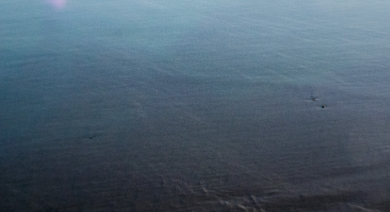
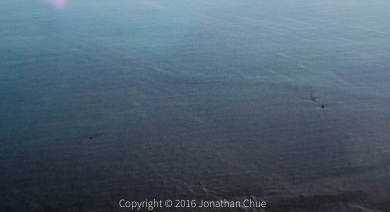
Before and after one commit to jchue/jonathanchue, a PHP site: page / in a window 390 px wide. Shown: the part 632-844 px from the top of the page. Run offline with PHP 8.4, Linux system fonts and the light colour scheme; some libraries are stand-ins or nearby versions.

Commit message:
Add footer

```diff
--- a/css/style.css
+++ b/css/style.css
@@ -116,4 +116,17 @@ a {
       top: -20px;
       z-index: 1; }
 
+.site-footer {
+  color: #fff;
+  bottom: 0;
+  font-size: 11px;
+  padding: 0 5px 2px 0;
+  position: absolute;
+  right: 0;
+  text-align: right; }
+  @media (max-width: 400px) {
+    .site-footer {
+      left: 0;
+      text-align: center; } }
+
 /*# sourceMappingURL=style.css.map */
--- a/css/style.scss
+++ b/css/style.scss
@@ -144,3 +144,18 @@ a {
         }
     }
 }
+
+.site-footer {
+    color: #fff;
+    bottom: 0;
+    font-size: 11px;
+    padding: 0 5px 2px 0;
+    position: absolute;
+    right: 0;
+    text-align: right;
+
+    @media (max-width: $breakpoint-small) {
+        left: 0;
+        text-align: center;
+    }
+}
--- a/index.php
+++ b/index.php
@@ -77,5 +77,9 @@
                 <li><a href="https://500px.com/jonathanchue" target="_blank"><i class="fa fa-500px"></i><span>500px</span></a></li>
             </ul>
         </div>
+
+        <footer class="site-footer">
+            Copyright &copy; 2016 Jonathan Chue
+        </footer>
     </body>
 </html>
```
Also changed, not shown: 1 other file.
